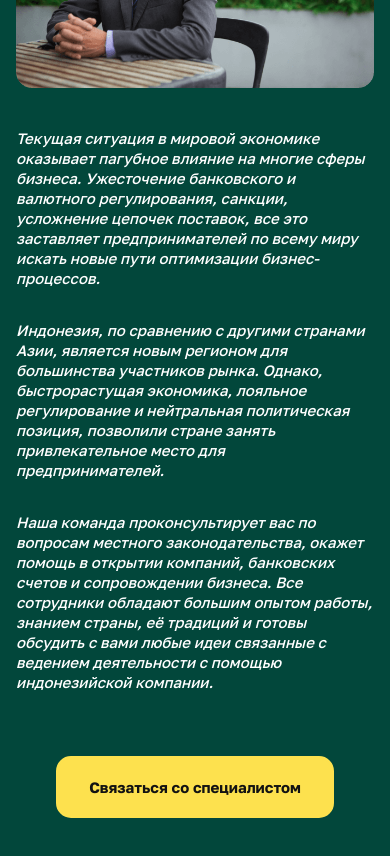
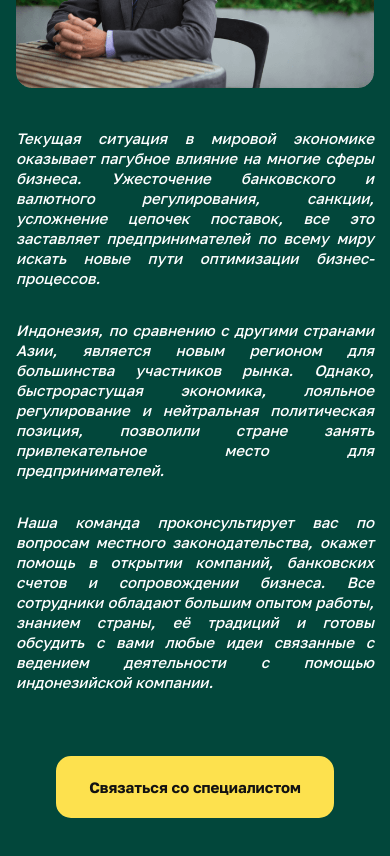
Before and after one commit to IvZakharov/landingIndonesia, a Next.js app: page / in a window 390 px wide. Shown: the part 10600-11456 px from the top of the page. Built offline with nearby package versions, Linux system fonts and the light colour scheme; a web font is replaced by a local one.

Commit message:
replace text

```diff
--- a/components/Quote/Quote.jsx
+++ b/components/Quote/Quote.jsx
@@ -34,7 +34,7 @@ const Quote = ({ linkUrl }) => {
           </div>
 
           <div className={"md:flex flex-col"}>
-            <p className={"text md:text-justify text-white italic mb-8"}>
+            <p className={"text text-justify text-white italic mb-8"}>
               Текущая ситуация в мировой экономике оказывает пагубное влияние на
               многие сферы бизнеса. Ужесточение банковского и валютного
               регулирования, санкции, усложнение цепочек поставок, все это
@@ -42,9 +42,7 @@ const Quote = ({ linkUrl }) => {
               оптимизации бизнес-процессов.
             </p>
 
-            <p
-              className={"text md:text-justify text-white italic mb-8 md:mb-8"}
-            >
+            <p className={"text text-justify text-white italic mb-8 md:mb-8"}>
               Индонезия, по сравнению с другими странами Азии, является новым
               регионом для большинства участников рынка. Однако, быстрорастущая
               экономика, лояльное регулирование и нейтральная политическая
@@ -52,7 +50,7 @@ const Quote = ({ linkUrl }) => {
               предпринимателей.
             </p>
 
-            <p className={"text md:text-justify text-white italic mb-16"}>
+            <p className={"text text-justify text-white italic mb-16"}>
               Наша команда проконсультирует вас по вопросам местного
               законодательства, окажет помощь в открытии компаний, банковских
               счетов и сопровождении бизнеса. Все сотрудники обладают большим
@@ -61,7 +59,7 @@ const Quote = ({ linkUrl }) => {
               индонезийской компании.
             </p>
 
-            <div className={"flex md:mt-auto"}>
+            <div className={"flex md:mt-auto md:inline"}>
               <a
                 href={linkUrl}
                 target={"_blank"}
--- a/components/Quote/Quote.module.scss
+++ b/components/Quote/Quote.module.scss
@@ -26,6 +26,10 @@
 .button {
   margin: 0 auto;
 
+  @media (min-width: 768px) {
+    margin-right: auto;
+  }
+
   @media (min-width: 1312px) {
     padding-left: 44px;
     padding-right: 44px;
```
